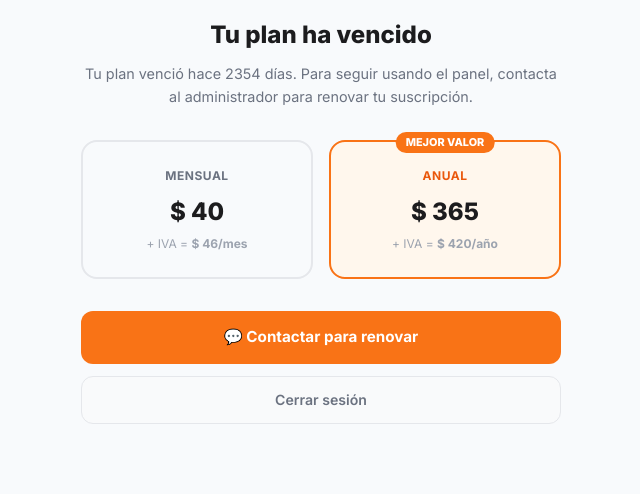
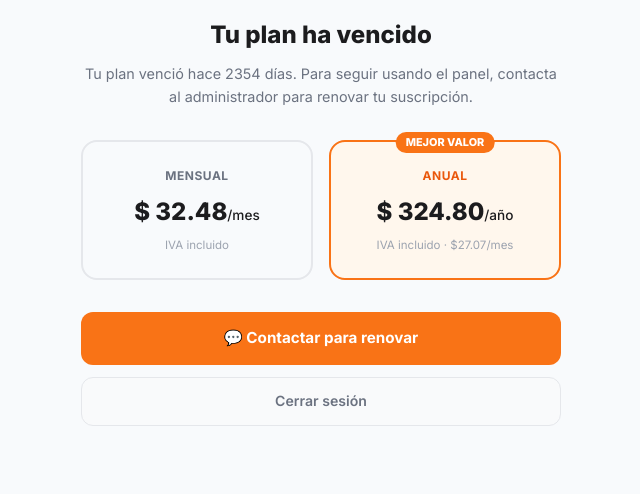
Before and after one commit to colverounmerco-lgtm/carta-digital, a Flask app: page /dashboard in a window 1280 px wide. Shown: the part 180-674 px from the top of the page, without its empty margins (319-959 px from the left). Run offline with Flask 3, Linux system fonts and the light colour scheme; the visitor is signed in with stand-in values (Sample User, id 1); tables that the repository leaves empty hold one stand-in row (values such as "Sample post"); parts of the project's set-up code (start-up, migrations or seed data) failed here and were passed over.

Commit message:
Actualizar precios: mostrar solo total con IVA incluido, nuevos valores Ecuador y Colombia
Co-Authored-By: Claude Sonnet 4.6 <noreply@anthropic.com>

```diff
--- a/main.py
+++ b/main.py
@@ -75,12 +75,12 @@ PLANES = {
 
 PRECIOS = {
     "ecuador": {
-        "mensual": {"base": 40.00,    "iva": 6.00,    "total": 46.00,    "simbolo": "$",    "moneda": "USD", "desc": "Facturado cada mes",          "desc_mes": "$35.41/mes"},
-        "anual":   {"base": 365.00,   "iva": 54.75,   "total": 419.75,   "simbolo": "$",    "moneda": "USD", "desc": "Pagas solo $35.41/mes",        "desc_mes": "$35.41/mes"},
+        "mensual": {"total": 32.48,    "simbolo": "$",   "moneda": "USD", "desc": "$32.48/mes · IVA incluido",         "desc_mes": "$32.48/mes"},
+        "anual":   {"total": 324.80,   "simbolo": "$",   "moneda": "USD", "desc": "$324.80/año · IVA incluido",        "desc_mes": "$27.07/mes"},
     },
     "colombia": {
-        "mensual": {"base": 160000,   "iva": 30400,   "total": 190400,   "simbolo": "COP",  "moneda": "COP", "desc": "Facturado cada mes",           "desc_mes": "COP 190.400/mes"},
-        "anual":   {"base": 1500000,  "iva": 285000,  "total": 1785000,  "simbolo": "COP",  "moneda": "COP", "desc": "Pagas solo COP 148.750/mes",   "desc_mes": "COP 148.750/mes"},
+        "mensual": {"total": 117810,   "simbolo": "COP", "moneda": "COP", "desc": "COP 117.810/mes · IVA incluido",    "desc_mes": "COP 117.810/mes"},
+        "anual":   {"total": 1178100,  "simbolo": "COP", "moneda": "COP", "desc": "COP 1.178.100/año · IVA incluido", "desc_mes": "COP 98.175/mes"},
     },
 }
 
--- a/templates/admin/panel.html
+++ b/templates/admin/panel.html
@@ -507,8 +507,8 @@
   let filtroPais = 'todos';
 
   const PLAN_LABELS = {
-    ecuador:  { trial: 'Trial (8 días gratis)',  mensual: 'Mensual — $46.00/mes (IVA incl.)',           anual: 'Anual — $419.75/año (IVA incl.)' },
-    colombia: { trial: 'Trial (8 días gratis)',  mensual: 'Mensual — COP 190.400/mes (IVA incl.)',      anual: 'Anual — COP 1.785.000/año (IVA incl.)' },
+    ecuador:  { trial: 'Trial (8 días gratis)',  mensual: 'Mensual — $32.48/mes (IVA incl.)',              anual: 'Anual — $324.80/año (IVA incl.)' },
+    colombia: { trial: 'Trial (8 días gratis)',  mensual: 'Mensual — COP 117.810/mes (IVA incl.)',         anual: 'Anual — COP 1.178.100/año (IVA incl.)' },
   };
 
   function abrirModalPlan(rid, nombre, planActual, pais, fechaInicio) {
--- a/templates/auth/plan_vencido.html
+++ b/templates/auth/plan_vencido.html
@@ -23,22 +23,18 @@
       <div style="border:2px solid #E5E7EB;border-radius:16px;padding:1.5rem;text-align:center">
         <div style="font-size:0.75rem;font-weight:700;color:#6B7280;text-transform:uppercase;letter-spacing:0.5px;margin-bottom:0.5rem">Mensual</div>
         <div style="font-size:1.5rem;font-weight:900;color:#1C1C1E">
-          {{ precios.mensual.simbolo }} {{ "{:,.0f}".format(precios.mensual.base).replace(",", ".") }}
+          {{ precios.mensual.simbolo }} {{ "{:,.2f}".format(precios.mensual.total).replace(",", ".") if precios.mensual.moneda == 'USD' else "{:,.0f}".format(precios.mensual.total).replace(",", ".") }}<span style="font-size:0.85rem;font-weight:500">/mes</span>
         </div>
-        <div style="font-size:0.75rem;color:#9CA3AF;margin-top:2px">
-          + IVA = <strong>{{ precios.mensual.simbolo }} {{ "{:,.0f}".format(precios.mensual.total).replace(",", ".") }}/mes</strong>
-        </div>
+        <div style="font-size:0.72rem;color:#9CA3AF;margin-top:4px">IVA incluido</div>
       </div>
 
       <div style="border:2px solid #F97316;border-radius:16px;padding:1.5rem;text-align:center;background:#FFF7ED;position:relative">
         <div style="position:absolute;top:-10px;left:50%;transform:translateX(-50%);background:#F97316;color:#fff;font-size:0.68rem;font-weight:800;padding:2px 10px;border-radius:999px;white-space:nowrap">MEJOR VALOR</div>
         <div style="font-size:0.75rem;font-weight:700;color:#EA580C;text-transform:uppercase;letter-spacing:0.5px;margin-bottom:0.5rem">Anual</div>
         <div style="font-size:1.5rem;font-weight:900;color:#1C1C1E">
-          {{ precios.anual.simbolo }} {{ "{:,.0f}".format(precios.anual.base).replace(",", ".") }}
+          {{ precios.anual.simbolo }} {{ "{:,.2f}".format(precios.anual.total).replace(",", ".") if precios.anual.moneda == 'USD' else "{:,.0f}".format(precios.anual.total).replace(",", ".") }}<span style="font-size:0.85rem;font-weight:500">/año</span>
         </div>
-        <div style="font-size:0.75rem;color:#9CA3AF;margin-top:2px">
-          + IVA = <strong>{{ precios.anual.simbolo }} {{ "{:,.0f}".format(precios.anual.total).replace(",", ".") }}/año</strong>
-        </div>
+        <div style="font-size:0.72rem;color:#9CA3AF;margin-top:4px">IVA incluido · {{ precios.anual.desc_mes }}</div>
       </div>
 
     </div>
```
